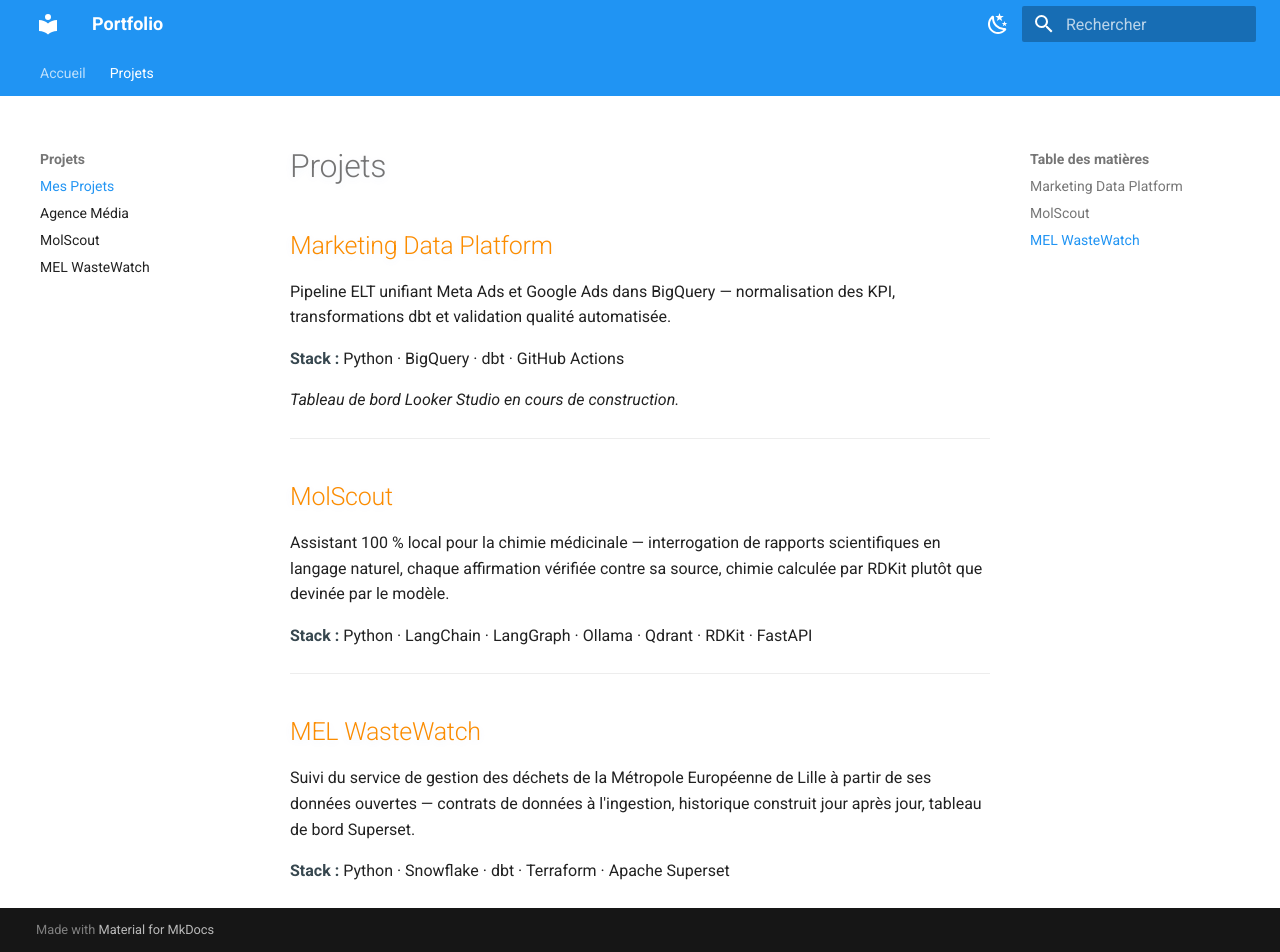
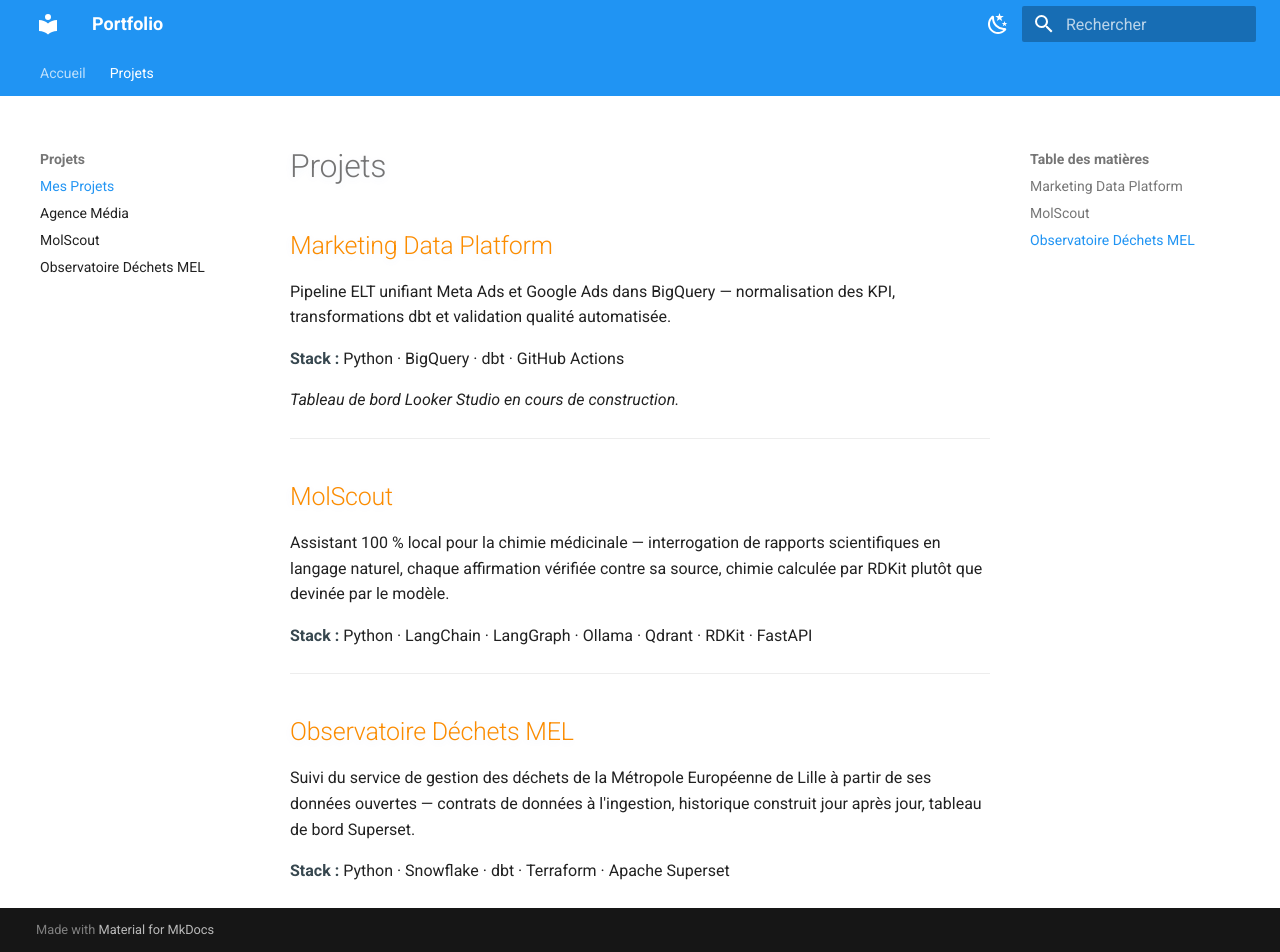
Before and after one commit to y-ikli/portfolio, an MkDocs documentation site: the page built from docs/projets/index.md, in a window 1280 px wide and 952 px high. Built offline with MkDocs 1.6.1 and Material for MkDocs 9.7.7, drawn with Linux system fonts in a browser that asks for light colours.

Commit message:
Renommer MEL WasteWatch en Observatoire Déchets MEL

```diff
--- a/docs/projets/index.md
+++ b/docs/projets/index.md
@@ -18,7 +18,7 @@ Assistant 100 % local pour la chimie médicinale — interrogation de rapports s
 
 ---
 
-## [MEL WasteWatch](mel_wastewatch.md)
+## [Observatoire Déchets MEL](mel_wastewatch.md)
 
 Suivi du service de gestion des déchets de la Métropole Européenne de Lille à partir de ses données ouvertes — contrats de données à l'ingestion, historique construit jour après jour, tableau de bord Superset.
 
--- a/docs/projets/mel_wastewatch.md
+++ b/docs/projets/mel_wastewatch.md
@@ -1,4 +1,4 @@
-# MEL WasteWatch
+# Observatoire Déchets MEL
 
 **Suivi du service de gestion des déchets de la Métropole Européenne de Lille (MEL)**, à partir de ses données ouvertes : des API publiques au tableau de bord, avec un pipeline complet — extraction, historique, entrepôt, transformations, restitution — conçu pour un coût d'infrastructure minimal.
 
--- a/mkdocs.yml
+++ b/mkdocs.yml
@@ -10,7 +10,7 @@ nav:
     - 'Mes Projets': projets/index.md
     - Agence Média: projets/agence_media.md
     - MolScout: projets/molscout.md
-    - MEL WasteWatch: projets/mel_wastewatch.md
+    - Observatoire Déchets MEL: projets/mel_wastewatch.md
 
 theme:
   name: material
```
